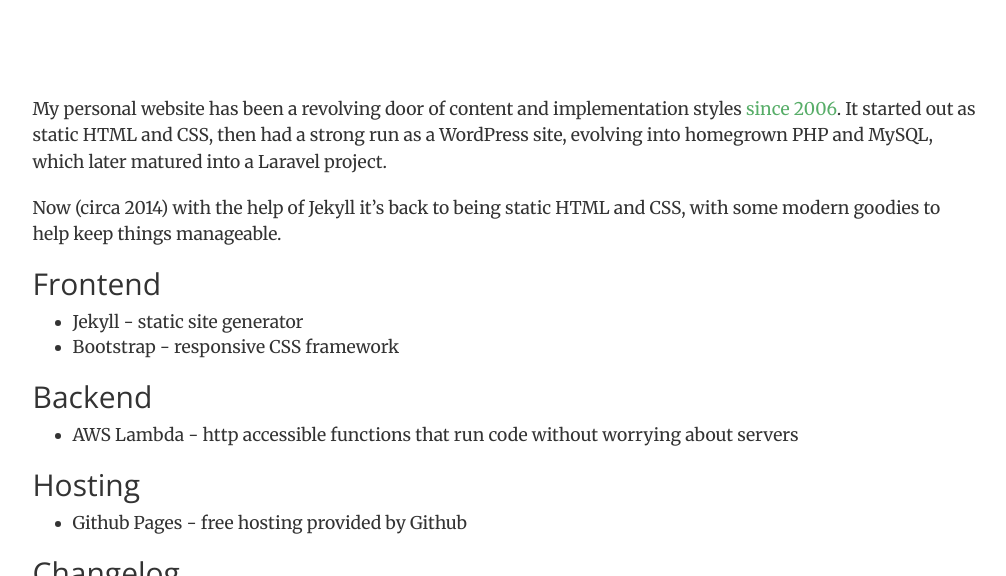
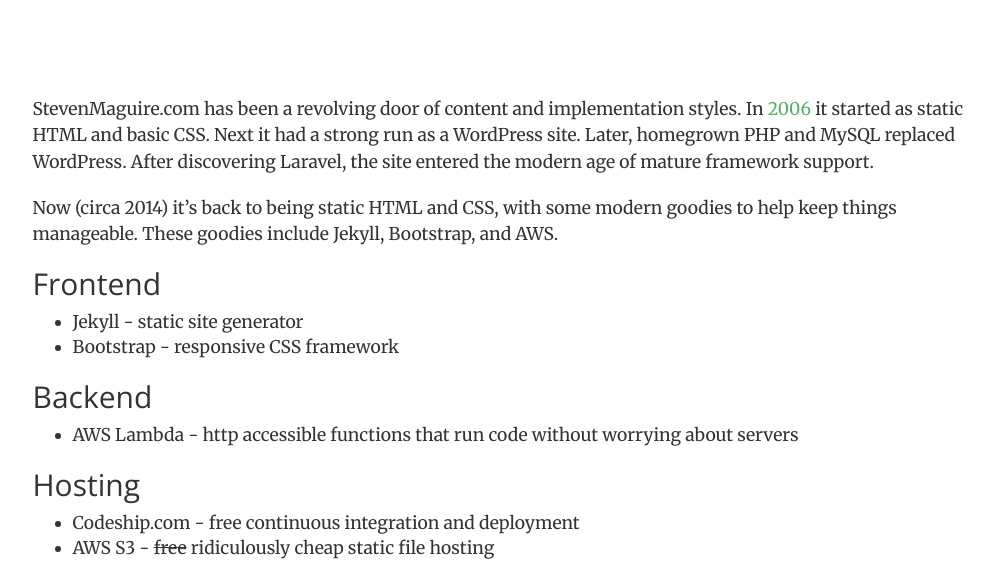
Before and after one commit to stevenmaguire/stevenmaguire.github.io, a Jekyll site: the page built from colophon.md, in a window 1280 px wide and 900 px high, cut to the strip 324-900 px from the top of the window. Shown: the whole strip, without its empty margins (135-1141 px from the left). Built offline with Jekyll 4.4.1, drawn with Linux system fonts in a browser that asks for light colours.

Commit message:
Update colophon prose

```diff
--- a/colophon.md
+++ b/colophon.md
@@ -3,12 +3,12 @@
 permalink: /colophon/
 title: "Colophon"
 image: https://s3.amazonaws.com/static.stevenmaguire.com/articles/colophon-gears.jpg
-description: About this site, specifically how it's built.
+description: Steven Maguire designs and maintains this website from his home in Chicago, Illinois. Codeship.com builds and deploys the site to an AWS S3 bucket.
 ---
 
-My personal website has been a revolving door of content and implementation styles [since 2006](https://web.archive.org/web/*/stevenmaguire.com). It started out as static HTML and CSS, then had a strong run as a WordPress site, evolving into homegrown PHP and MySQL, which later matured into a Laravel project.
+StevenMaguire.com has been a revolving door of content and implementation styles. In [2006](https://web.archive.org/web/*/stevenmaguire.com) it started as static HTML and basic CSS. Next it had a strong run as a WordPress site. Later, homegrown PHP and MySQL replaced WordPress. After discovering Laravel, the site entered the modern age of mature framework support.
 
-Now (circa 2014) with the help of Jekyll it's back to being static HTML and CSS, with some modern goodies to help keep things manageable.
+Now (circa 2014) it’s back to being static HTML and CSS, with some modern goodies to help keep things manageable. These goodies include Jekyll, Bootstrap, and AWS.
 
 ## Frontend
 
@@ -26,7 +26,8 @@
 ## Hosting
 
 <ul>
-    <li>Github Pages - free hosting provided by Github</li>
+    <li>Codeship.com - free continuous integration and deployment</li>
+    <li>AWS S3 - <strike>free</strike> ridiculously cheap static file hosting</li>
 </ul>
 
 
```
Also changed, not shown: 1 other file.
